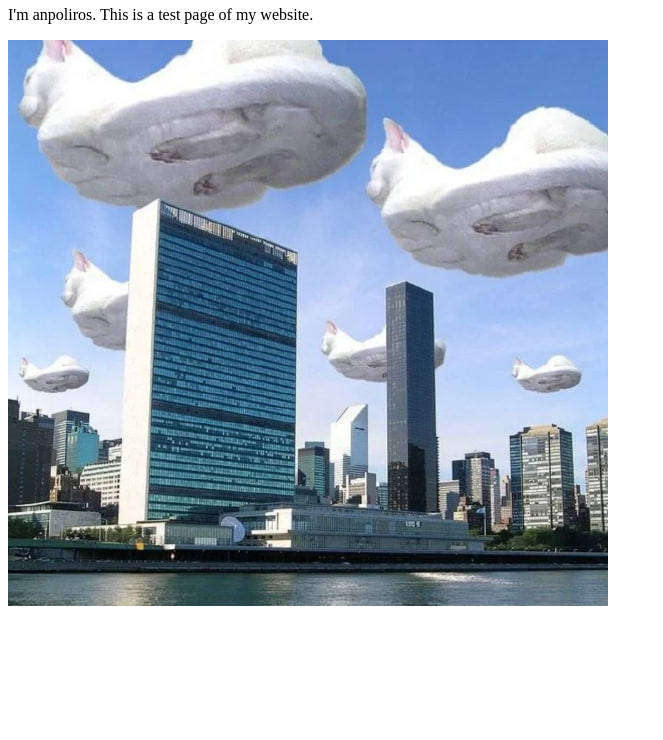
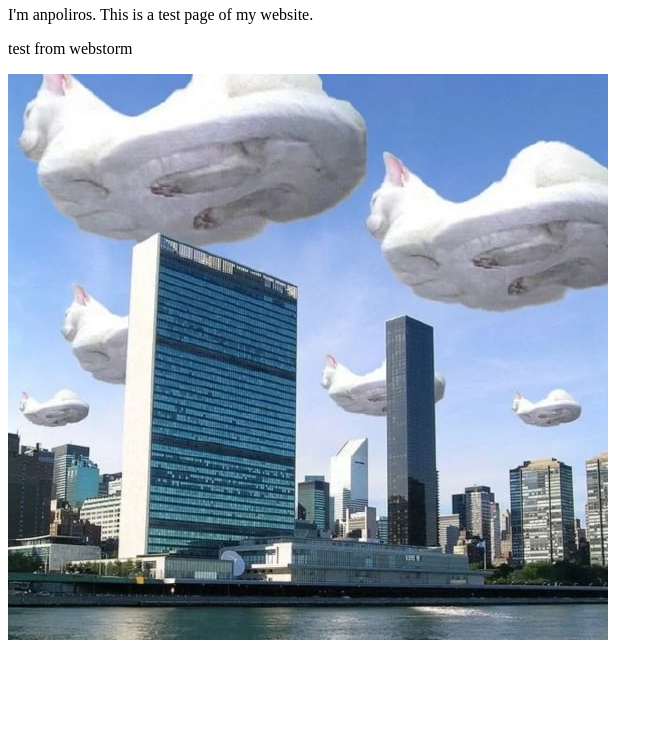
Before and after one commit to Anpoliros/anpoliros.github.io, a plain HTML site: page index.html in a window 1280 px wide. Shown: the part 60-800 px from the top of the page, without its empty margins (0-663 px from the left). Drawn offline with Linux system fonts and the light colour scheme.

Commit message:
来自webstorm的git提交试验

```diff
--- a/index.html
+++ b/index.html
@@ -1,7 +1,8 @@
 <body>
-  <div id="content" style="opacity: 1;">
-	<h1>Hello from Shijiazhuang! </h1>
-	<p>I'm anpoliros. This is a test page of my website.<i class="fa fa-home"></i></p>
-	<img class="animate__animated animate__slideInUp" src="neko_over_un.jpeg" alt="nekos_over_un">
-  </div>
+<div id="content" style="opacity: 1;">
+    <h1>Hello from Shijiazhuang! </h1>
+    <p>I'm anpoliros. This is a test page of my website.<i class="fa fa-home"></i></p>
+    <p>test from webstorm</p>
+    <img class="animate__animated animate__slideInUp" src="neko_over_un.jpeg" alt="nekos_over_un">
+</div>
 </body>
```
